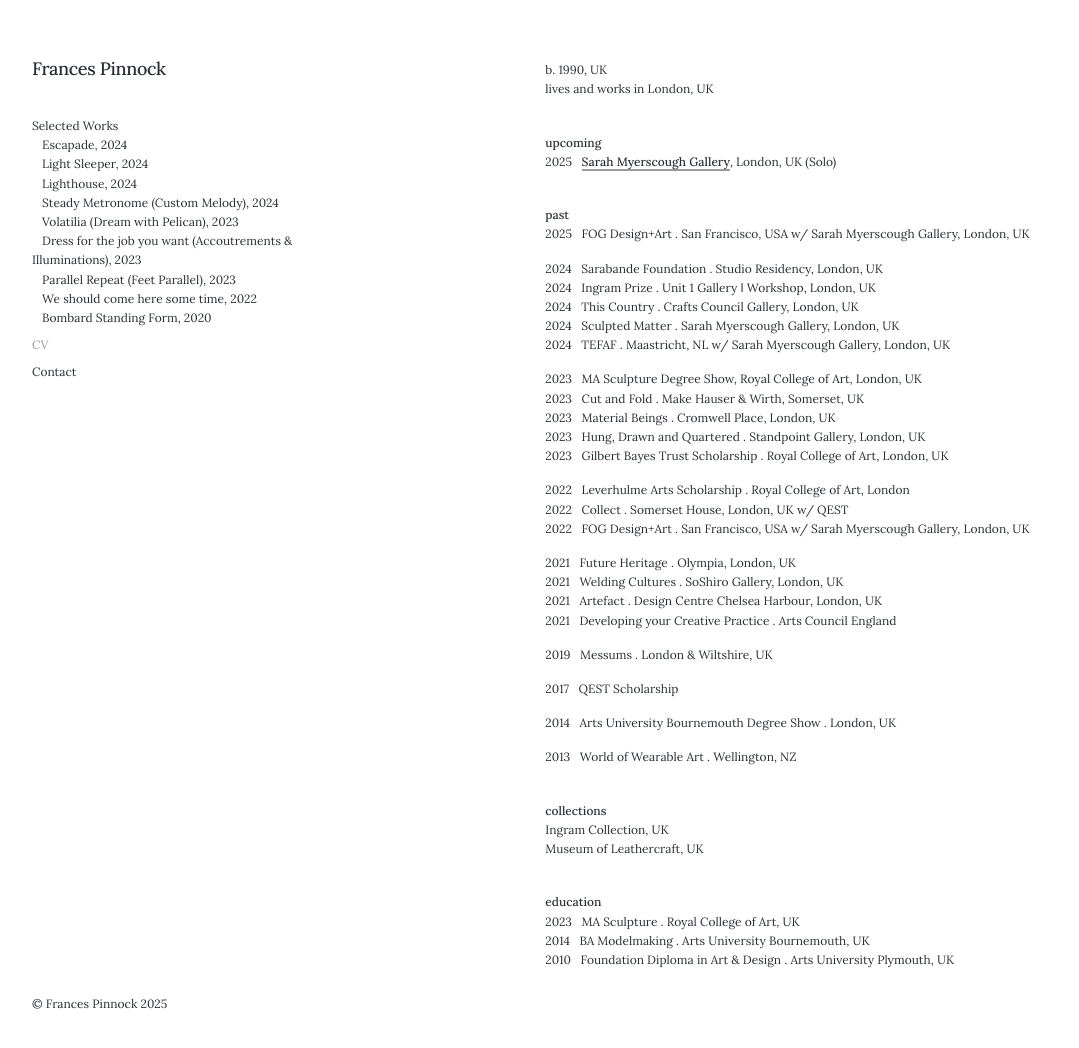
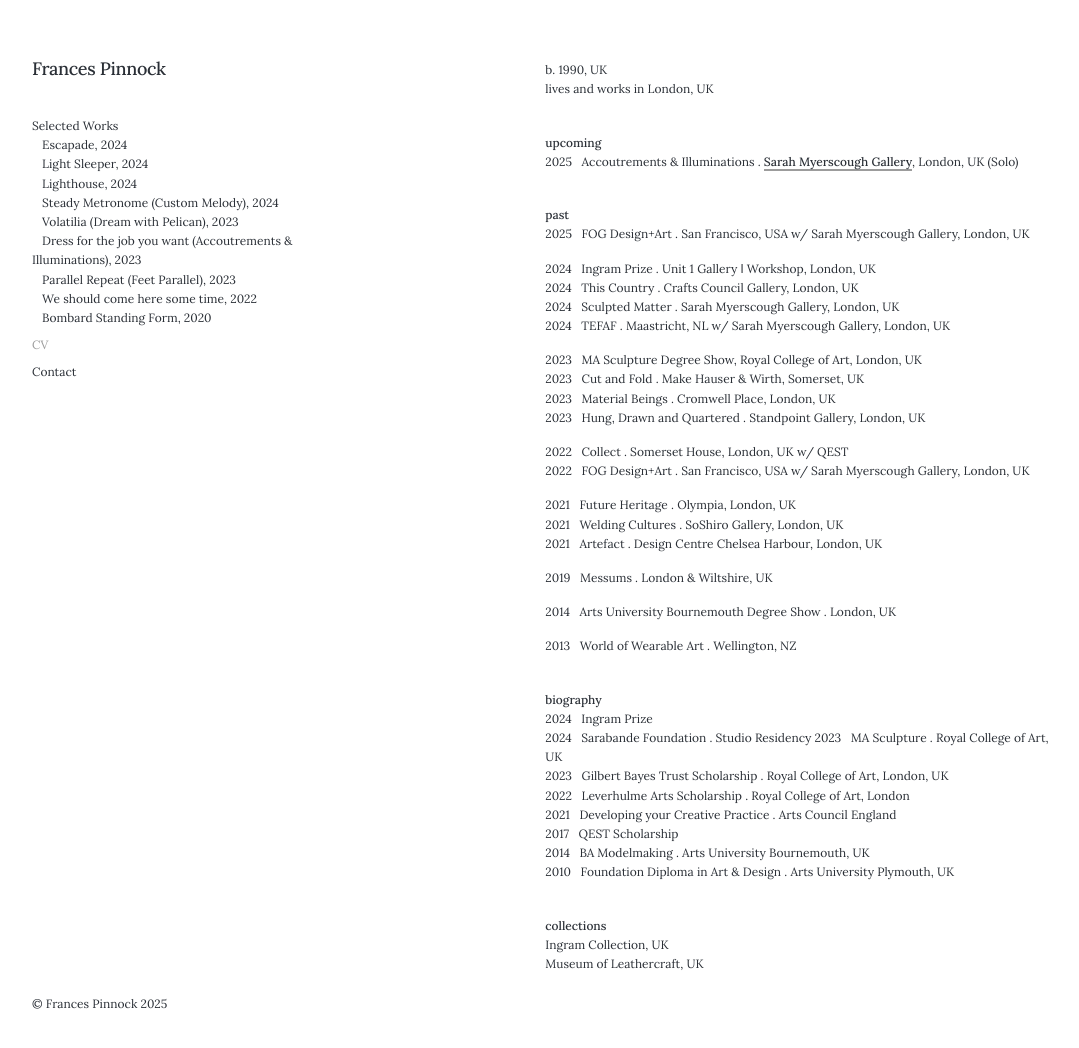
Before and after one commit to francespinnock/francespinnock.github.io, a Jekyll site: the page built from _pages/cv.md, in a window 1280 px wide and 1053 px high. Shown: the top 1048 px of the window, without its empty margins (28-1107 px from the left). Built offline with Jekyll 4.4.1, drawn with Linux system fonts in a browser that asks for light colours; nearby versions of some CDN libraries; some web fonts are replaced.

Commit message:
Update cv.md

```diff
--- a/_pages/cv.md
+++ b/_pages/cv.md
@@ -10,13 +10,12 @@ lives and works in London, UK
 
 
 **upcoming**
-2025&nbsp;&nbsp;&nbsp;[Sarah Myerscough Gallery](https://www.sarahmyerscough.com/exhibitions/70-frances-pinnock-solo-show-gallery-solo-show-2025/), London, UK (Solo)
+2025&nbsp;&nbsp;&nbsp;Accoutrements & Illuminations . [Sarah Myerscough Gallery](https://www.sarahmyerscough.com/exhibitions/70-frances-pinnock-solo-show-gallery-solo-show-2025/), London, UK (Solo)
 <br />
 
 **past**
 2025&nbsp;&nbsp;&nbsp;FOG Design+Art . San Francisco, USA w/ Sarah Myerscough Gallery, London, UK
 
-2024&nbsp;&nbsp;&nbsp;Sarabande Foundation . Studio Residency, London, UK
 2024&nbsp;&nbsp;&nbsp;Ingram Prize . Unit 1 Gallery ǀ Workshop, London, UK
 2024&nbsp;&nbsp;&nbsp;This Country . Crafts Council Gallery, London, UK
 2024&nbsp;&nbsp;&nbsp;Sculpted Matter . Sarah Myerscough Gallery, London, UK
@@ -26,32 +25,34 @@ lives and works in London, UK
 2023&nbsp;&nbsp;&nbsp;Cut and Fold . Make Hauser & Wirth, Somerset, UK
 2023&nbsp;&nbsp;&nbsp;Material Beings . Cromwell Place, London, UK
 2023&nbsp;&nbsp;&nbsp;Hung, Drawn and Quartered . Standpoint Gallery, London, UK
-2023&nbsp;&nbsp;&nbsp;Gilbert Bayes Trust Scholarship . Royal College of Art, London, UK
 
-2022&nbsp;&nbsp;&nbsp;Leverhulme Arts Scholarship . Royal College of Art, London
 2022&nbsp;&nbsp;&nbsp;Collect . Somerset House, London, UK  w/ QEST
 2022&nbsp;&nbsp;&nbsp;FOG Design+Art . San Francisco, USA w/ Sarah Myerscough Gallery, London, UK
 
 2021&nbsp;&nbsp;&nbsp;Future Heritage . Olympia, London, UK
 2021&nbsp;&nbsp;&nbsp;Welding Cultures . SoShiro Gallery, London, UK
 2021&nbsp;&nbsp;&nbsp;Artefact . Design Centre Chelsea Harbour, London, UK
-2021&nbsp;&nbsp;&nbsp;Developing your Creative Practice . Arts Council England
 
 2019&nbsp;&nbsp;&nbsp;Messums . London & Wiltshire, UK
-
-2017&nbsp;&nbsp;&nbsp;QEST Scholarship
 
 2014&nbsp;&nbsp;&nbsp;Arts University Bournemouth Degree Show . London, UK
 
 2013&nbsp;&nbsp;&nbsp;World of Wearable Art . Wellington, NZ
 <br />
 
+**biography**
+2024&nbsp;&nbsp;&nbsp;Ingram Prize
+2024&nbsp;&nbsp;&nbsp;Sarabande Foundation . Studio Residency
+2023&nbsp;&nbsp;&nbsp;MA Sculpture . Royal College of Art, UK
+2023&nbsp;&nbsp;&nbsp;Gilbert Bayes Trust Scholarship . Royal College of Art, London, UK
+2022&nbsp;&nbsp;&nbsp;Leverhulme Arts Scholarship . Royal College of Art, London
+2021&nbsp;&nbsp;&nbsp;Developing your Creative Practice . Arts Council England
+2017&nbsp;&nbsp;&nbsp;QEST Scholarship
+2014&nbsp;&nbsp;&nbsp;BA Modelmaking . Arts University Bournemouth, UK
+2010&nbsp;&nbsp;&nbsp;Foundation Diploma in Art & Design . Arts University Plymouth, UK
+<br />
+
 **collections**
 Ingram Collection, UK
 Museum of Leathercraft, UK
 <br />
-
-**education**
-2023&nbsp;&nbsp;&nbsp;MA Sculpture . Royal College of Art, UK
-2014&nbsp;&nbsp;&nbsp;BA Modelmaking . Arts University Bournemouth, UK
-2010&nbsp;&nbsp;&nbsp;Foundation Diploma in Art & Design . Arts University Plymouth, UK
```
